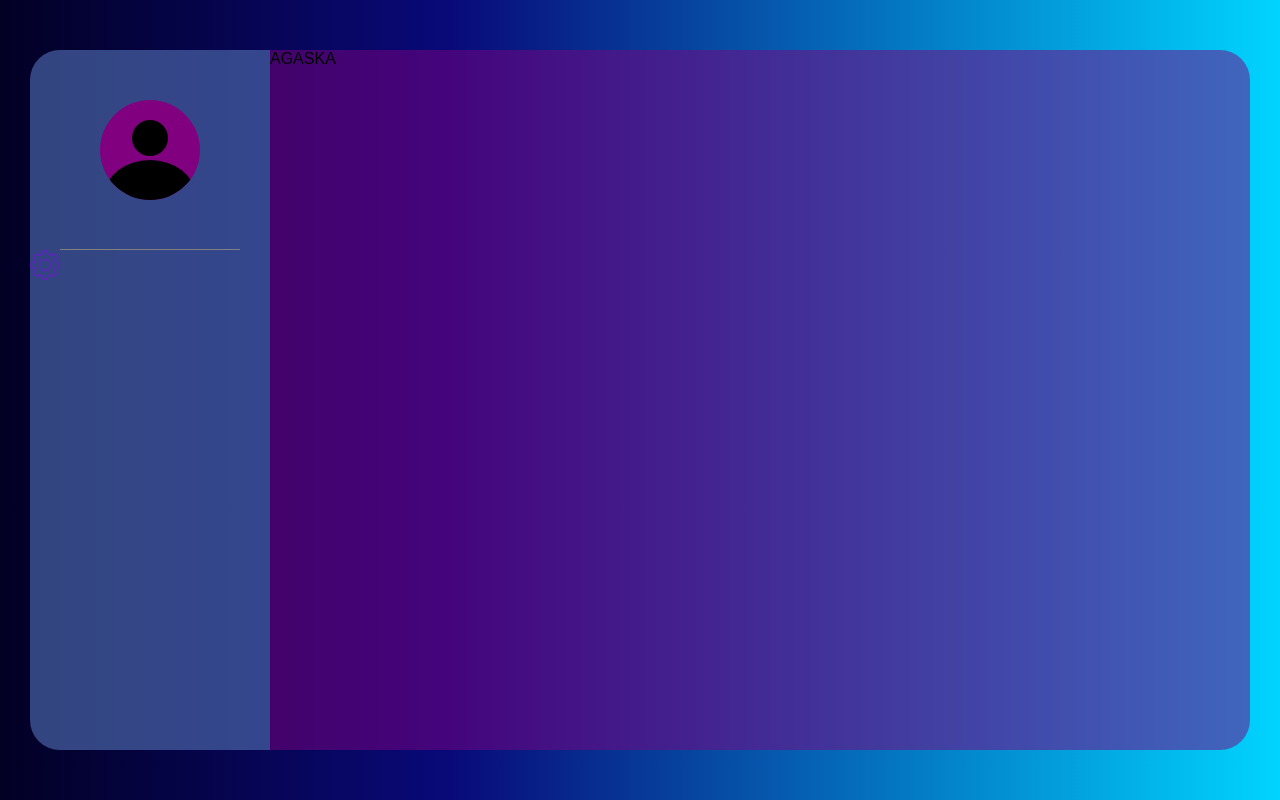
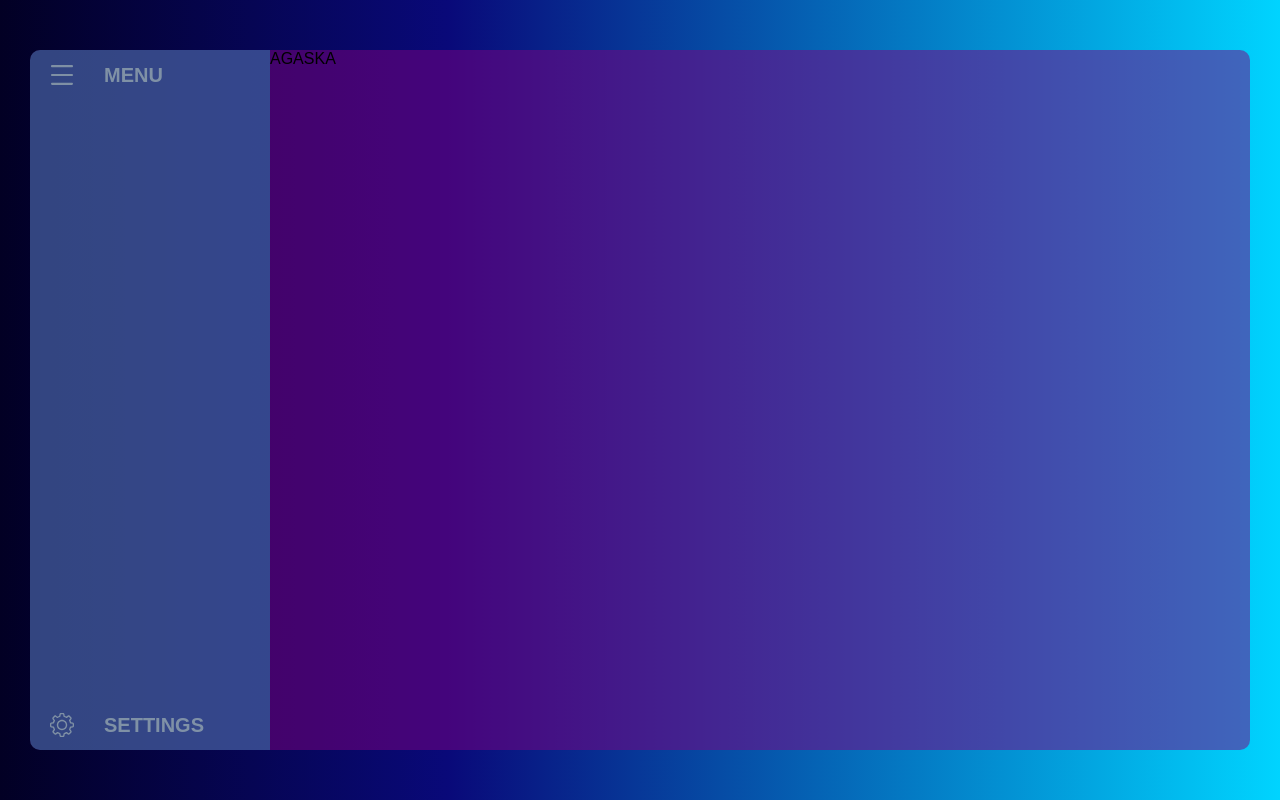
Before and after one commit to nostradamus01/NewEnglishWebSite, a plain HTML site: page index.html in a window 1280 px wide. Drawn offline with Linux system fonts and the light colour scheme.

Commit message:
okay
okay

```diff
--- a/css/style.css
+++ b/css/style.css
@@ -51,16 +51,22 @@ body{
     height: 100%;
     width: 100%;
     background-color: var(--main-window-background);
-    border-radius: 30px;
+    border-radius: 10px;
     overflow: hidden;
     display: flex;
 }
 
 .account-panel{
-    width: 240px;
+    max-width: 240px;
     height: 100%;
+    width: 100%;
     background-color: var(--account-panel-background);
     position: relative;
+    transition: all 500ms ease;
+    overflow: hidden;
+    display: flex;
+    flex-direction: column;
+    justify-content: space-between;
 }
 
 .account-logo{
@@ -100,29 +106,126 @@ body{
 }
 
 .logo-panel{
-    height: 200px;
+    height: 300px;
     display: flex;
+    flex-direction: column;
     align-items: center;
     justify-content: center;
-    margin: 0 30px;
-    border-bottom: 1px solid gray;
+    /* margin: 0 30px; */
+    /* border-bottom: 1px solid gray; */
 }
 
-.settings-logo{
-    height: 30px;
-    width: 30px;
+.user-name{
+    padding: 20px;
+    font-size: 20px;
+}
+
+.hr{
+    display: block;
+    height: 1px;
+    width: 80%;
+    background-color: gray;
+    /* margin: 30px 0; */
+}
+
+.logo-svg{
+    height: 24px;
+    width: 24px;
     /* display: flex;
     justify-content: center;
     align-items: center; */
     cursor: pointer;
 }
 
-.settings-logo svg{
+.logo-svg svg{
     display: block;
     height: 100%;
     width: 100%;
-    fill: rgba(140, 0, 255, 0.432);
+    fill: rgba(160, 177, 180, 0.700);
 }
+
+.logo-bar{
+    display: flex;
+    /* position: absolute; */
+    align-items: center;
+    height: 50px;
+    width: 240px;
+    padding-left: 20px;
+    cursor: pointer;
+}
+
+.logo-bar:hover{
+    background-color:rgba(31, 173, 192, 0.1);
+}
+
+.logo-text{
+    font-size: 20px;
+    font-weight: 700;
+    margin-left: 30px;
+    color: rgba(160, 177, 180, 0.700);
+    text-transform: uppercase;
+}
+
+/* .menu-bar{
+    top: 20px;
+    left: 20px;
+}    */
+
+.menu-logo{
+    height: 22px;
+}
+
+.account-panel.closed{
+    /* transform-origin: center left; */
+    max-width: 66px;
+    transition: all 500ms ease;
+}
+
+.menu-text-panel{
+    display: flex;
+    height: 100%;
+    flex-direction: column;
+    justify-content: space-between;
+    background-color: var(--account-panel-background);
+    /* transform: translateX(0);  */
+    transition: all 500ms ease;
+    overflow: hidden;
+}
+
+.menu-text-panel p{
+    padding: 20px 30px 20px 0;
+    font-size: 20px;
+    text-transform: uppercase;
+    cursor: pointer;
+}
+
+.menu-text-panel p:hover{
+    background-color:rgba(31, 173, 192, 0.1);
+}
+
+.menu-text-panel.closed{
+    transform: translateX(-101%);
+    transition: all 500ms ease;
+}
+
+.text-menu-box{
+    overflow: hidden;
+    height: 100%;
+}
+
+
+
+
+
+
+
+
+
+
+
+
+
+
 
 
 
@@ -133,6 +236,5 @@ body{
     }
     .main-window{
         border-radius: 0;
-
     }
-  }
+}
--- a/index.html
+++ b/index.html
@@ -13,15 +13,42 @@
 
         <div class="main-window">
             <div class="account-panel">
-                <div class="logo-panel">
+                <!-- <div class="logo-panel">
                     <div class="account-logo">
                         <span class="logo-big-circle">
                             <span class="logo-head"></span>
                             <span class="logo-body"></span>
                         </span>
                     </div>
+                    <p class="user-name">Erik</p>
+                    <span class="hr"></span>
+                </div> -->
+
+                <div class="menu-bar logo-bar">
+                    <div class="menu-logo logo-svg">
+                        <svg version="1.1" id="Capa_1" xmlns="http://www.w3.org/2000/svg" xmlns:xlink="http://www.w3.org/1999/xlink" x="0px"
+                            y="0px" width="612px" height="612px" viewBox="0 0 612 612" style="enable-background:new 0 0 612 612;"
+                            xml:space="preserve">
+                            <g>
+                                <g id="_x33__6_">
+                                    <g>
+                                        <path d="M581.4,520.199H30.6c-16.891,0-30.6,13.709-30.6,30.6C0,567.691,13.709,581.4,30.6,581.4h550.8
+                        				c16.891,0,30.6-13.709,30.6-30.602C612,533.908,598.291,520.199,581.4,520.199z M30.6,91.799h550.8
+                        				c16.891,0,30.6-13.708,30.6-30.6c0-16.892-13.709-30.6-30.6-30.6H30.6C13.709,30.6,0,44.308,0,61.2
+                        				C0,78.091,13.709,91.799,30.6,91.799z M581.4,275.399H30.6C13.709,275.399,0,289.108,0,306s13.709,30.6,30.6,30.6h550.8
+                        				c16.891,0,30.6-13.709,30.6-30.6S598.291,275.399,581.4,275.399z" />
+                                    </g>
+                                </g>
+                            </g>
+                        </svg>
                     </div>
-                <div class="settings-logo">
+                    <p class="menu-text logo-text">
+                        Menu
+                    </p>
+                </div>
+
+                <div class="settings-bar logo-bar">
+                    <div class="settings-logo logo-svg">
                         <svg version="1.1" id="Capa_1" xmlns="http://www.w3.org/2000/svg" xmlns:xlink="http://www.w3.org/1999/xlink" x="0px"
                             y="0px" viewBox="0 0 478.703 478.703" style="enable-background:new 0 0 478.703 478.703;" xml:space="preserve">
                             <g>
@@ -32,6 +59,11 @@
                             </g>
                         </svg>
                     </div>
+                    <p class="settings-text logo-text">
+                        Settings
+                    </p>
+                </div>
+
             </div>
             <div class="main-panel">
                 AGASKA
@@ -39,5 +71,7 @@
         </div>
     </div>
 
+    <script src="js/menu.js"></script>
+
 </body>
 </html>
--- /dev/null
+++ b/js/menu.js
@@ -0,0 +1,7 @@
+const menuBtn = document.querySelector(".menu-bar");
+
+const menuBar = document.querySelector(".account-panel");
+
+menuBtn.addEventListener('click', () => {
+    menuBar.classList.toggle("closed");
+})
```
Also changed, not shown: logo/menu.svg (added). Lines whose indentation alone changed are shown as unchanged.
